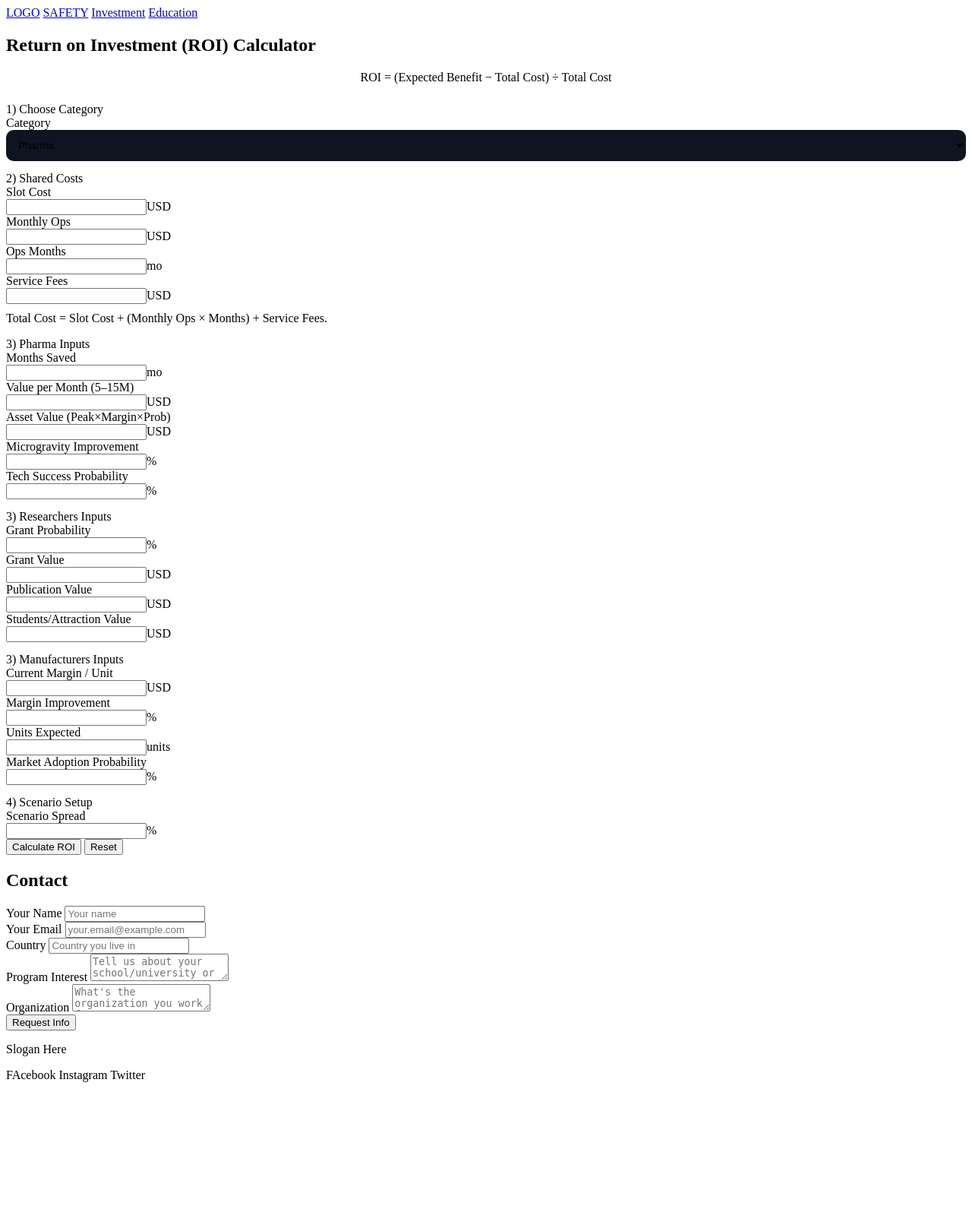
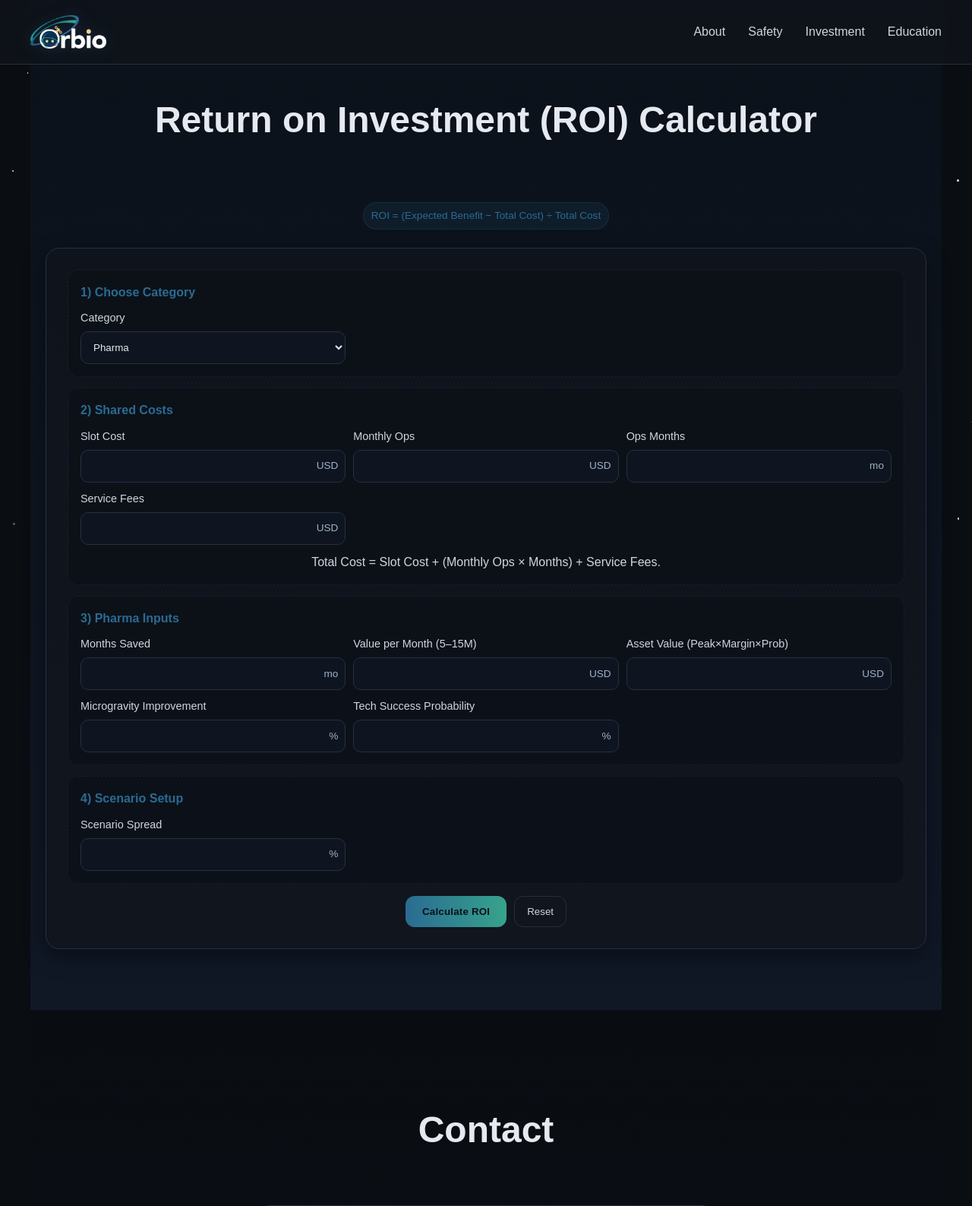
Before and after one commit to nooribrahim06/orrbio, a Flask app: page /form in a window 1280 px wide. Shown: the top 1587 px of the page at 76% size. Before the commit the page ends 1424 px from the top, so only its background shows below. Run offline with Flask 3, Linux system fonts and the light colour scheme.

Commit message:
layout edit

```diff
--- a/templates/layout.html
+++ b/templates/layout.html
@@ -4,25 +4,87 @@
   <meta charset="UTF-8"/>
   <meta name="viewport" content="width=device-width, initial-scale=1.0"/>
   <title>{% block title %}Orbio{% endblock %}</title>
+  <link rel="icon" type="image/png" href="{{ url_for('static', filename='img/orbio-logo-favicon-256.png') }}">
+  <link rel="stylesheet" href="{{ url_for('static', filename='css/theme.css') }}">
+  {% block head_extra %}{% endblock %}
+  <style>
+    /* Page-level quick tweaks can live here if needed */
+  </style>
 </head>
 <body>
+  <!-- Stars Background -->
+  <div class="stars-container" id="stars"></div>
+
+  <!-- Navigation -->
   <nav>
-        <div>
-            <a href="/">LOGO</a>
-            <a href="/safety">SAFETY</a>
-            <a href="/investment">Investment</a>
-            <a href="/education">Education</a>
+    <div class="nav-container">
+      <a class="logo" href="{{ url_for('index') }}">
+        <img
+    src="{{ url_for('static', filename='img/orbio-logo-nav-64.png') }}"
+    srcset="{{ url_for('static', filename='img/orbio-logo-nav-64.png') }} 1x,
+            {{ url_for('static', filename='img/orbio-logo-nav-128.png') }} 2x"
+    alt="Orbio logo" class="logo-img">
+        </a>
+
+      <div class="nav-links">
+        <a class="{{ 'active' if active_page=='about' else '' }}" href="{{ url_for('index') }}">About</a>
+        <a class="{{ 'active' if active_page=='safety' else '' }}" href="{{ url_for('safety') }}">Safety</a>
+        <a class="{{ 'active' if active_page=='investment' else '' }}" href="{{ url_for('investment') }}">Investment</a>
+        <a class="{{ 'active' if active_page=='education' else '' }}" href="{{ url_for('education') }}">Education</a>
+      </div>
+      <button class="mobile-menu-btn" aria-label="Toggle menu">☰</button>
     </div>
   </nav>
+
   {% block content %}{% endblock %}
+
+  <!-- Footer -->
   <footer>
-        <div>
-          <p>Slogan Here</p>
-          <div>
-            <a>FAcebook</a>
-            <a>Instagram</a>
-            <a>Twitter</a>
+    <div class="footer-content">
+      <div class="footer-logo">
+        <img
+    src="{{ url_for('static', filename='img/orbio-logo-nav-64.png') }}"
+    srcset="{{ url_for('static', filename='img/orbio-logo-nav-64.png') }} 1x,
+            {{ url_for('static', filename='img/orbio-logo-nav-128.png') }} 2x"
+    alt="Orbio logo" class="footer-logo-img">
+    </div>
+
+      <p class="footer-tagline">Buisness beyond orbits, Impact beyond space.</p>
+      <div class="social-links">
+        <!-- your existing SVGs -->
+        <a href="#"><svg fill="currentColor" viewBox="0 0 24 24"><path d="M24 12.073..."/></svg></a>
+        <a href="#"><svg fill="currentColor" viewBox="0 0 24 24"><path d="M23.953 4.57..."/></svg></a>
+        <a href="#"><svg fill="currentColor" viewBox="0 0 24 24"><path d="M12 2.163..."/></svg></a>
+      </div>
+      <p class="copyright">© {{ 2025 }} Orbio. All rights reserved.</p>
     </div>
   </footer>
+
+  <!-- Shared scripts -->
+  <script>
+    function createStars(){
+      const c=document.getElementById('stars');
+      for(let i=0;i<100;i++){
+        const s=document.createElement('div');
+        s.className='star';
+        s.style.left=Math.random()*100+'%';
+        s.style.top=Math.random()*100+'%';
+        const z=(Math.random()*3+1)+'px';
+        s.style.width=z;s.style.height=z;
+        s.style.opacity=Math.random()*0.7+0.3;
+        s.style.animationDelay=Math.random()*4+'s';
+        c.appendChild(s)
+      }
+    }
+    document.addEventListener('click',e=>{
+      if(e.target.matches('.mobile-menu-btn')){
+        const n=document.querySelector('.nav-links');
+        n.style.display=n.style.display==='flex'?'none':'flex';
+      }
+    });
+    window.addEventListener('load',createStars);
+  </script>
+
+  {% block scripts %}{% endblock %}
 </body>
 </html>
```
Lines whose indentation alone changed are shown as unchanged.
